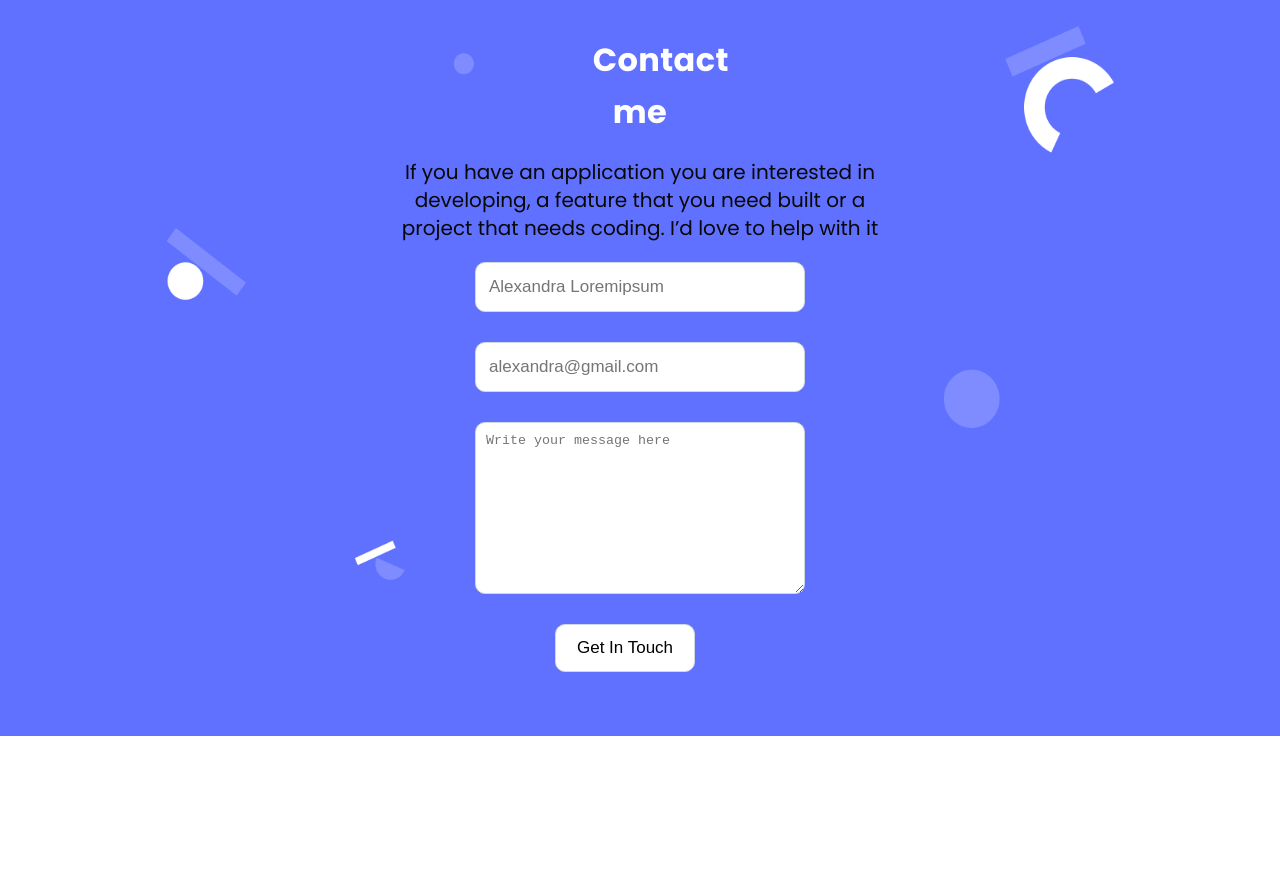
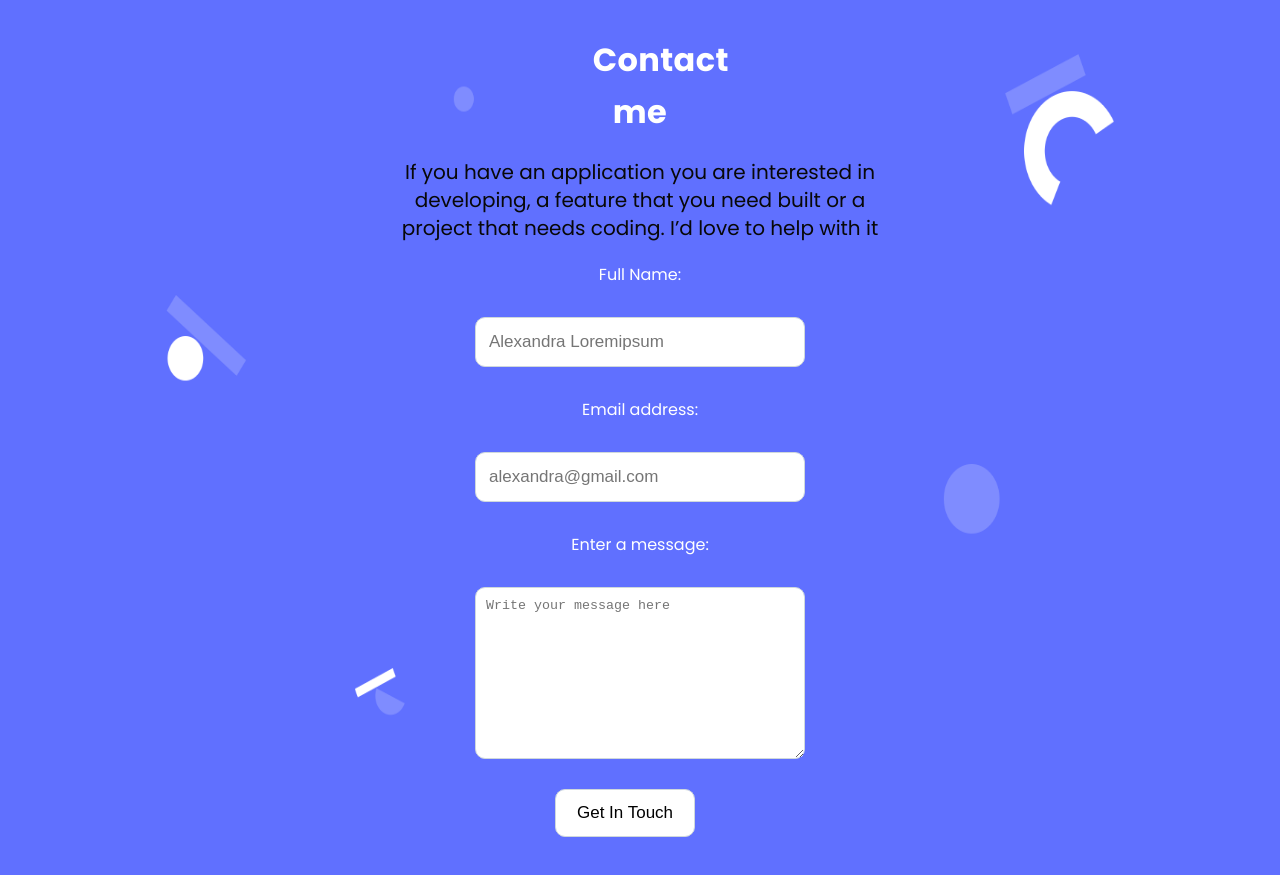
Before and after one commit to MICHAELKITH/desktop-mobile-version, a plain HTML site: page index.html in a window 1280 px wide. Shown: the part 4152-5027 px from the top of the page. Before the commit the page ends 4888 px from the top, so only its background shows below. Drawn offline with Linux system fonts and the light colour scheme; files whose address does not match are found by name.

Commit message:
Update index.html

```diff
--- a/index.html
+++ b/index.html
@@ -279,15 +279,14 @@
                         project that needs coding. I’d love to help with it
                     </p>
                     <form action="https://formspree.io/f/mvoyeelg" class="contact-form" method="POST">
-
+                        <label for="name" >Full Name: </label>
                         <input name="name" id="name" type="text" placeholder="Alexandra Loremipsum" maxlength="30"
                             required>
-
-                        <input name="email" type="email" name="replyto" placeholder="alexandra@gmail.com" required>
-
+                        <label for="email" >Email address: </label>
+                        <input name="email" type="email" placeholder="alexandra@gmail.com" required>
+                        <label for="message">Enter a message: </label>
                         <textarea name="message" cols="30" rows="10" placeholder="Write your message here"
                             maxlength="500" required></textarea>
-
                         <button class="submit" type="submit" value="Send"> Get In Touch </button>
                     </form>
 
```
